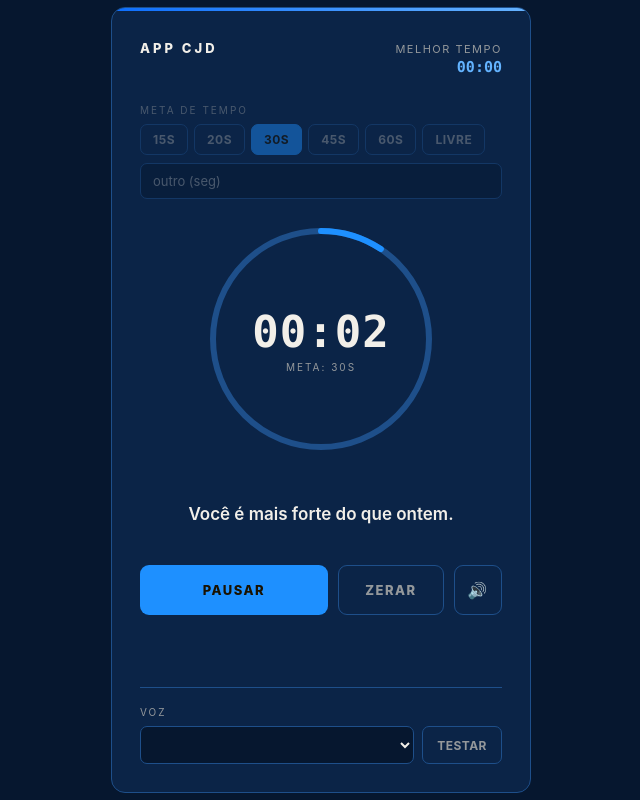
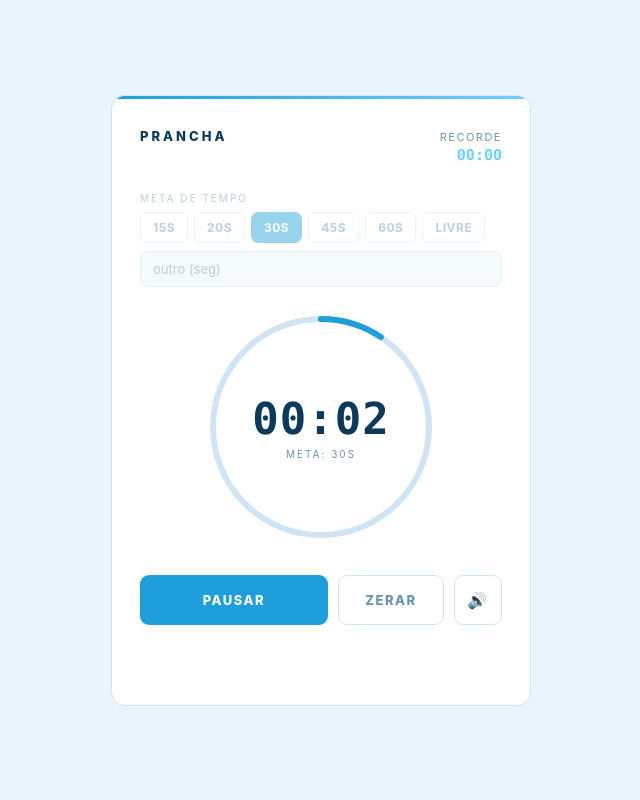
Before and after one commit to SGC-Sistemas/APPPRANCHA, a plain HTML site: page index.html in a window 1280 px wide. Both pictures are taken after a click on the button "COMEÇAR". Shown: the whole page, without its empty margins (319-959 px from the left). Drawn offline with Linux system fonts and the light colour scheme.

Commit message:
Update index.html

```diff
--- a/index.html
+++ b/index.html
@@ -3,18 +3,18 @@
 <head>
 <meta charset="UTF-8">
 <meta name="viewport" content="width=device-width, initial-scale=1.0">
-<title>APP CJD</title>
+<title>Prancha — Segura Firme</title>
 <style>
   :root {
-    --bg: #06172f;
-    --panel: #0b2447;
-    --panel-edge: #1e4f8a;
-    --ink: #F2EFE9;
-    --ink-dim: #94989B;
-    --ember: #1e90ff;
-    --ember-dim: #1565c0;
-    --chalk: #63b3ff;
-    --success: #5FD068;
+    --bg: #EAF4FC;
+    --panel: #FFFFFF;
+    --panel-edge: #CFE4F5;
+    --ink: #0B3A5C;
+    --ink-dim: #6D93B3;
+    --ember: #1E9FDB;
+    --ember-dim: #0B6FA6;
+    --chalk: #6FD0FF;
+    --success: #0B6FA6;
   }
 
   * { box-sizing: border-box; }
@@ -52,7 +52,7 @@
     position: absolute;
     top: 0; left: 0; right: 0;
     height: 3px;
-    background: linear-gradient(90deg,#0d6efd,#66b3ff);
+    background: linear-gradient(90deg, var(--ember), var(--chalk));
   }
 
   .eyebrow {
@@ -132,7 +132,7 @@
   .chip.active {
     background: var(--ember);
     border-color: var(--ember);
-    color: #1A1200;
+    color: #FFFFFF;
   }
 
   .custom-goal input {
@@ -168,13 +168,13 @@
     position: absolute;
     inset: -4px;
     border-radius: 50%;
-    box-shadow: 0 0 0 0 rgba(95, 208, 104, 0.55);
+    box-shadow: 0 0 0 0 rgba(11, 111, 166, 0.55);
     animation: pulseOutGoal 0.9s ease-out;
   }
 
   @keyframes pulseOutGoal {
-    0%   { box-shadow: 0 0 0 0 rgba(95, 208, 104, 0.55); }
-    100% { box-shadow: 0 0 0 26px rgba(95, 208, 104, 0); }
+    0%   { box-shadow: 0 0 0 0 rgba(11, 111, 166, 0.55); }
+    100% { box-shadow: 0 0 0 26px rgba(11, 111, 166, 0); }
   }
 
   svg.ring { position: absolute; top: 0; left: 0; transform: rotate(-90deg); }
@@ -208,13 +208,13 @@
     position: absolute;
     inset: -4px;
     border-radius: 50%;
-    box-shadow: 0 0 0 0 rgba(242, 194, 48, 0.5);
+    box-shadow: 0 0 0 0 rgba(111, 208, 255, 0.6);
     animation: pulseOut 0.6s ease-out;
   }
 
   @keyframes pulseOut {
-    0%   { box-shadow: 0 0 0 0 rgba(242, 194, 48, 0.45); }
-    100% { box-shadow: 0 0 0 18px rgba(242, 194, 48, 0); }
+    0%   { box-shadow: 0 0 0 0 rgba(111, 208, 255, 0.55); }
+    100% { box-shadow: 0 0 0 18px rgba(111, 208, 255, 0); }
   }
 
   .time {
@@ -237,31 +237,6 @@
     text-transform: uppercase;
     color: var(--ink-dim);
     margin-top: 4px;
-  }
-
-  .phrase-box {
-    min-height: 54px;
-    display: flex;
-    align-items: center;
-    justify-content: center;
-    text-align: center;
-    padding: 0 8px;
-    margin-bottom: 24px;
-  }
-
-  .phrase {
-    font-size: 17px;
-    font-weight: 600;
-    line-height: 1.35;
-    color: var(--ink);
-    opacity: 0;
-    transform: translateY(4px);
-    transition: opacity 0.35s ease, transform 0.35s ease;
-  }
-
-  .phrase.show {
-    opacity: 1;
-    transform: translateY(0);
   }
 
   .controls {
@@ -287,7 +262,7 @@
   .btn-primary {
     flex: 2;
     background: var(--ember);
-    color: #1A1200;
+    color: #FFFFFF;
   }
 
   .btn-primary:hover { filter: brightness(1.08); }
@@ -342,52 +317,8 @@
 
   .goal-flash.show { opacity: 1; }
 
-  .voice-row {
-    margin-top: 20px;
-    padding-top: 18px;
-    border-top: 1px solid var(--panel-edge);
-  }
-
-  .voice-controls {
-    display: flex;
-    gap: 8px;
-  }
-
-  .voice-controls select {
-    flex: 1;
-    font-family: inherit;
-    background: var(--bg);
-    border: 1px solid var(--panel-edge);
-    color: var(--ink);
-    font-size: 13px;
-    padding: 9px 10px;
-    border-radius: 7px;
-    outline: none;
-    max-width: 100%;
-  }
-
-  .voice-controls select:focus { border-color: var(--ink-dim); }
-
-  .btn-test {
-    font-family: inherit;
-    border: 1px solid var(--panel-edge);
-    background: transparent;
-    color: var(--ink-dim);
-    font-size: 12px;
-    font-weight: 700;
-    letter-spacing: 0.5px;
-    text-transform: uppercase;
-    padding: 9px 14px;
-    border-radius: 7px;
-    cursor: pointer;
-    white-space: nowrap;
-    transition: all 0.15s ease;
-  }
-
-  .btn-test:hover { color: var(--ink); border-color: var(--ink-dim); }
-
   @media (prefers-reduced-motion: reduce) {
-    .ring-fg, .phrase, button, .record-flash { transition: none !important; }
+    .ring-fg, button, .record-flash { transition: none !important; }
     .ring-wrap.pulse::after { animation: none !important; }
   }
 </style>
@@ -396,8 +327,8 @@
 
 <div class="app">
   <div class="eyebrow">
-    <h1>APP CJD</h1>
-    <div class="best">Melhor Tempo<strong id="bestTime">00:00</strong></div>
+    <h1>Prancha</h1>
+    <div class="best">Recorde<strong id="bestTime">00:00</strong></div>
   </div>
 
   <div class="goal-row" id="goalRow">
@@ -427,10 +358,6 @@
     </div>
   </div>
 
-  <div class="phrase-box">
-    <div class="phrase" id="phrase">Prepara o corpo. Vamos começar.</div>
-  </div>
-
   <div class="controls">
     <button class="btn-primary" id="startBtn">Começar</button>
     <button class="btn-secondary" id="resetBtn">Zerar</button>
@@ -439,43 +366,11 @@
 
   <div class="record-flash" id="recordFlash">Novo recorde!</div>
   <div class="goal-flash" id="goalFlash">Meta concluída!</div>
-
-  <div class="voice-row">
-    <div class="goal-label">Voz</div>
-    <div class="voice-controls">
-      <select id="voiceSelect"></select>
-      <button class="btn-test" id="testVoiceBtn">Testar</button>
-    </div>
-  </div>
 </div>
 
 <script>
 (function () {
-  const PHRASES = [
-    "Segura mais um pouco, você consegue!",
-    "Respira fundo e mantém o corpo reto.",
-    "Cada segundo agora é um segundo mais forte depois.",
-    "Não deixa o quadril cair, mantém a linha.",
-    "Você já aguentou até aqui, não para agora.",
-    "Aperta o abdômen e segura firme.",
-    "A dor é temporária, o orgulho é para sempre.",
-    "Foco na respiração, esquece o relógio.",
-    "Falta pouco, dá mais uma força.",
-    "Seu corpo aguenta mais do que sua mente pensa.",
-    "Mantém os ombros alinhados com os cotovelos.",
-    "Isso aqui é construção, não sofrimento.",
-    "Você é mais forte do que ontem.",
-    "Segura essa postura, ela vale a pena.",
-    "Não olha o tempo, olha pra frente.",
-    "Cada prancha te deixa mais perto do seu objetivo.",
-    "O desconforto passa, o resultado fica.",
-    "Tensiona tudo: abdômen, pernas, glúteos.",
-    "Vai, só mais um pouco!",
-    "Você começou, agora termina com orgulho."
-  ];
-
   const digitsEl = document.getElementById('digits');
-  const phraseEl = document.getElementById('phrase');
   const startBtn = document.getElementById('startBtn');
   const resetBtn = document.getElementById('resetBtn');
   const muteBtn = document.getElementById('muteBtn');
@@ -488,16 +383,6 @@
   const chips = document.getElementById('chips');
   const customGoalInput = document.getElementById('customGoal');
   const timeLabel = document.getElementById('timeLabel');
-  const voiceSelect = document.getElementById('voiceSelect');
-  const testVoiceBtn = document.getElementById('testVoiceBtn');
-
-  const FINAL_PHRASES = [
-    "Meta batida! Você segurou firme até o fim.",
-    "Conseguiu! Mais uma meta guardada no seu progresso.",
-    "Isso aí! Você terminou com disciplina.",
-    "Pronto, meta cumprida. Orgulho do início ao fim.",
-    "Fechou! Você aguentou o tempo todo, com força."
-  ];
 
   const CIRC = 2 * Math.PI * 108;
   ringFg.setAttribute('stroke-dasharray', CIRC.toFixed(1));
@@ -506,108 +391,16 @@
   let startedAt = null;
   let elapsedBeforePause = 0;
   let intervalId = null;
-  let lastLap = 0;
-  let phraseHistory = [];
   let muted = false;
   let bestMs = 0;
   let goalMs = 30000;
   let goalReached = false;
-  let selectedVoiceURI = '';
-  let availableVoices = [];
 
   function formatTime(ms) {
     const totalSec = Math.floor(ms / 1000);
     const m = Math.floor(totalSec / 60);
     const s = totalSec % 60;
     return String(m).padStart(2, '0') + ':' + String(s).padStart(2, '0');
-  }
-
-  function pickPhrase() {
-    let choices = PHRASES;
-    if (PHRASES.length > 1 && phraseHistory.length) {
-      choices = PHRASES.filter(p => p !== phraseHistory[phraseHistory.length - 1]);
-    }
-    const chosen = choices[Math.floor(Math.random() * choices.length)];
-    phraseHistory = [chosen];
-    return chosen;
-  }
-
-  function showPhrase(text) {
-    phraseEl.classList.remove('show');
-    setTimeout(() => {
-      phraseEl.textContent = text;
-      phraseEl.classList.add('show');
-    }, 180);
-  }
-
-  function speak(text) {
-    if (muted) return;
-    if (!('speechSynthesis' in window)) return;
-    try {
-      window.speechSynthesis.cancel();
-      const utter = new SpeechSynthesisUtterance(text);
-      utter.lang = 'pt-BR';
-      utter.rate = 0.98;
-      utter.pitch = 1.0;
-      const voice = availableVoices.find(v => v.voiceURI === selectedVoiceURI);
-      if (voice) utter.voice = voice;
-      window.speechSynthesis.speak(utter);
-    } catch (e) {
-      console.error('Erro na fala:', e);
-    }
-  }
-
-  function scoreVoice(v) {
-    const name = v.name.toLowerCase();
-    let score = 0;
-    if (v.lang.toLowerCase().startsWith('pt')) score += 10;
-    if (v.lang.toLowerCase() === 'pt-br') score += 4;
-    if (name.includes('natural')) score += 8;
-    if (name.includes('neural')) score += 8;
-    if (name.includes('online')) score += 4;
-    if (name.includes('google')) score += 3;
-    if (name.includes('microsoft')) score += 2;
-    if (!v.localService) score += 2;
-    return score;
-  }
-
-  function populateVoices() {
-    availableVoices = window.speechSynthesis.getVoices();
-    if (!availableVoices.length) return;
-
-    let ptVoices = availableVoices.filter(v => v.lang.toLowerCase().startsWith('pt'));
-    const listForSelect = ptVoices.length ? ptVoices : availableVoices;
-    const sorted = [...listForSelect].sort((a, b) => scoreVoice(b) - scoreVoice(a));
-
-    voiceSelect.innerHTML = '';
-    sorted.forEach(v => {
-      const opt = document.createElement('option');
-      opt.value = v.voiceURI;
-      opt.textContent = v.name + ' (' + v.lang + ')';
-      voiceSelect.appendChild(opt);
-    });
-
-    if (!selectedVoiceURI || !sorted.some(v => v.voiceURI === selectedVoiceURI)) {
-      selectedVoiceURI = sorted[0].voiceURI;
-    }
-    voiceSelect.value = selectedVoiceURI;
-  }
-
-  async function loadSavedVoice() {
-    try {
-      const result = await window.storage.get('plank-voice-uri', false);
-      if (result && result.value) selectedVoiceURI = result.value;
-    } catch (e) {
-      // sem voz salva ainda
-    }
-  }
-
-  async function saveVoice(uri) {
-    try {
-      await window.storage.set('plank-voice-uri', uri, false);
-    } catch (e) {
-      console.error('Não foi possível salvar a voz:', e);
-    }
   }
 
   function pulseRing() {
@@ -617,17 +410,94 @@
     setTimeout(() => ringWrap.classList.remove('pulse'), 620);
   }
 
+  let audioCtx = null;
+  let beatTimeoutId = null;
+  let lastBeatInterval = null;
+  const BEAT_START_INTERVAL = 1500;
+  const BEAT_MID_INTERVAL = 500;
+  const BEAT_END_INTERVAL = 70;
+  const FINAL_WINDOW_MS = 14000;
+  const CURVE_POWER_EARLY = 1.3;
+  const CURVE_POWER_LATE = 2.5;
+  const FREE_MODE_INTERVAL = 750;
+
+  function ensureAudioCtx() {
+    if (!audioCtx) {
+      const AC = window.AudioContext || window.webkitAudioContext;
+      if (AC) audioCtx = new AC();
+    }
+    if (audioCtx && audioCtx.state === 'suspended') {
+      audioCtx.resume();
+    }
+  }
+
+  function playBeat(progress) {
+    if (muted || !audioCtx) return;
+    const t = audioCtx.currentTime;
+    const osc = audioCtx.createOscillator();
+    const gain = audioCtx.createGain();
+    osc.type = 'sine';
+    osc.frequency.setValueAtTime(420 + progress * 420, t);
+    gain.gain.setValueAtTime(0.0001, t);
+    gain.gain.exponentialRampToValueAtTime(0.35, t + 0.015);
+    gain.gain.exponentialRampToValueAtTime(0.0001, t + 0.13);
+    osc.connect(gain);
+    gain.connect(audioCtx.destination);
+    osc.start(t);
+    osc.stop(t + 0.15);
+  }
+
+  function scheduleNextBeat() {
+    if (!running) return;
+    const elapsed = elapsedBeforePause + (Date.now() - startedAt);
+
+    let baseInterval;
+    let pitchProgress;
+
+    if (goalMs > 0) {
+      const remaining = Math.max(goalMs - elapsed, 0);
+      pitchProgress = Math.min(elapsed / goalMs, 1);
+
+      if (remaining > FINAL_WINDOW_MS) {
+        const rampDuration = Math.max(goalMs - FINAL_WINDOW_MS, 1);
+        const p = Math.min(elapsed / rampDuration, 1);
+        baseInterval = BEAT_START_INTERVAL - (BEAT_START_INTERVAL - BEAT_MID_INTERVAL) * Math.pow(p, CURVE_POWER_EARLY);
+      } else {
+        const p2 = (FINAL_WINDOW_MS - remaining) / FINAL_WINDOW_MS;
+        baseInterval = BEAT_MID_INTERVAL - (BEAT_MID_INTERVAL - BEAT_END_INTERVAL) * Math.pow(p2, CURVE_POWER_LATE);
+      }
+    } else {
+      baseInterval = FREE_MODE_INTERVAL;
+      pitchProgress = 0;
+    }
+
+    let interval = baseInterval;
+    if (goalMs > 0 && lastBeatInterval !== null && interval >= lastBeatInterval) {
+      interval = lastBeatInterval - 1;
+    }
+    interval = Math.max(interval, BEAT_END_INTERVAL - 20);
+    lastBeatInterval = interval;
+
+    playBeat(pitchProgress);
+    pulseRing();
+    beatTimeoutId = setTimeout(scheduleNextBeat, interval);
+  }
+
+  function stopBeat() {
+    clearTimeout(beatTimeoutId);
+    beatTimeoutId = null;
+    lastBeatInterval = null;
+  }
+
   function tick() {
     const elapsed = elapsedBeforePause + (Date.now() - startedAt);
     digitsEl.textContent = formatTime(elapsed);
 
     if (goalMs > 0 && !goalReached && elapsed >= goalMs) {
       goalReached = true;
+      stopBeat();
       ringFg.setAttribute('stroke-dashoffset', '0');
       ringWrap.classList.add('goal-hit');
-      const finalText = FINAL_PHRASES[Math.floor(Math.random() * FINAL_PHRASES.length)];
-      showPhrase(finalText);
-      speak(finalText);
       goalFlash.classList.add('show');
       setTimeout(() => goalFlash.classList.remove('show'), 2400);
       pause();
@@ -641,15 +511,6 @@
       const cycleProgress = (elapsed % 10000) / 10000;
       ringFg.setAttribute('stroke-dashoffset', (CIRC * (1 - cycleProgress)).toFixed(1));
     }
-
-    const currentLap = Math.floor(elapsed / 10000);
-    if (currentLap > lastLap) {
-      lastLap = currentLap;
-      const text = pickPhrase();
-      showPhrase(text);
-      speak(text);
-      pulseRing();
-    }
   }
 
   function start() {
@@ -658,16 +519,14 @@
     startBtn.textContent = 'Pausar';
     goalRow.classList.add('disabled');
     intervalId = setInterval(tick, 100);
-    if (elapsedBeforePause === 0) {
-      const first = pickPhrase();
-      showPhrase(first);
-      speak(first);
-    }
+    ensureAudioCtx();
+    scheduleNextBeat();
   }
 
   function pause() {
     running = false;
     clearInterval(intervalId);
+    stopBeat();
     elapsedBeforePause += Date.now() - startedAt;
     startBtn.textContent = 'Continuar';
     goalRow.classList.remove('disabled');
@@ -677,17 +536,16 @@
   function reset() {
     running = false;
     clearInterval(intervalId);
+    stopBeat();
     checkBest(elapsedBeforePause + (startedAt ? Date.now() - startedAt : 0));
     elapsedBeforePause = 0;
     startedAt = null;
-    lastLap = 0;
     goalReached = false;
     ringWrap.classList.remove('goal-hit');
     goalRow.classList.remove('disabled');
     digitsEl.textContent = '00:00';
     ringFg.setAttribute('stroke-dashoffset', CIRC.toFixed(1));
     startBtn.textContent = 'Começar';
-    showPhrase('Prepara o corpo. Vamos começar.');
     window.speechSynthesis && window.speechSynthesis.cancel();
   }
 
@@ -763,23 +621,9 @@
     muteBtn.textContent = muted ? '🔇' : '🔊';
     if (muted && 'speechSynthesis' in window) window.speechSynthesis.cancel();
   });
-
-  voiceSelect.addEventListener('change', () => {
-    selectedVoiceURI = voiceSelect.value;
-    saveVoice(selectedVoiceURI);
-  });
-
-  testVoiceBtn.addEventListener('click', () => {
-    speak('Assim que a minha voz vai soar durante a sua prancha.');
-  });
-
-  if ('speechSynthesis' in window) {
-    window.speechSynthesis.onvoiceschanged = populateVoices;
-  }
+  // A batida sonora (playBeat) já verifica a variável "muted" a cada disparo.
 
   loadBest();
-  loadSavedVoice().then(populateVoices);
-  populateVoices();
 })();
 </script>
 
```
